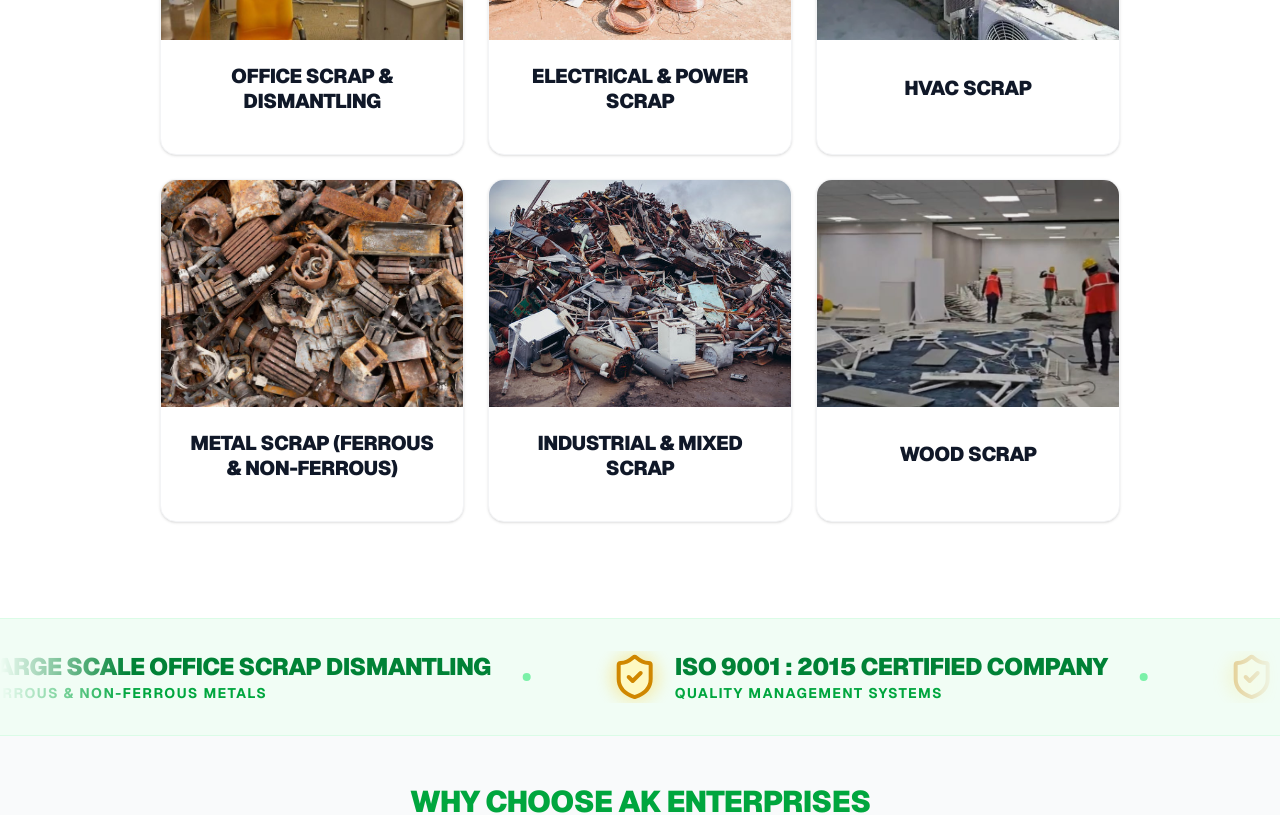
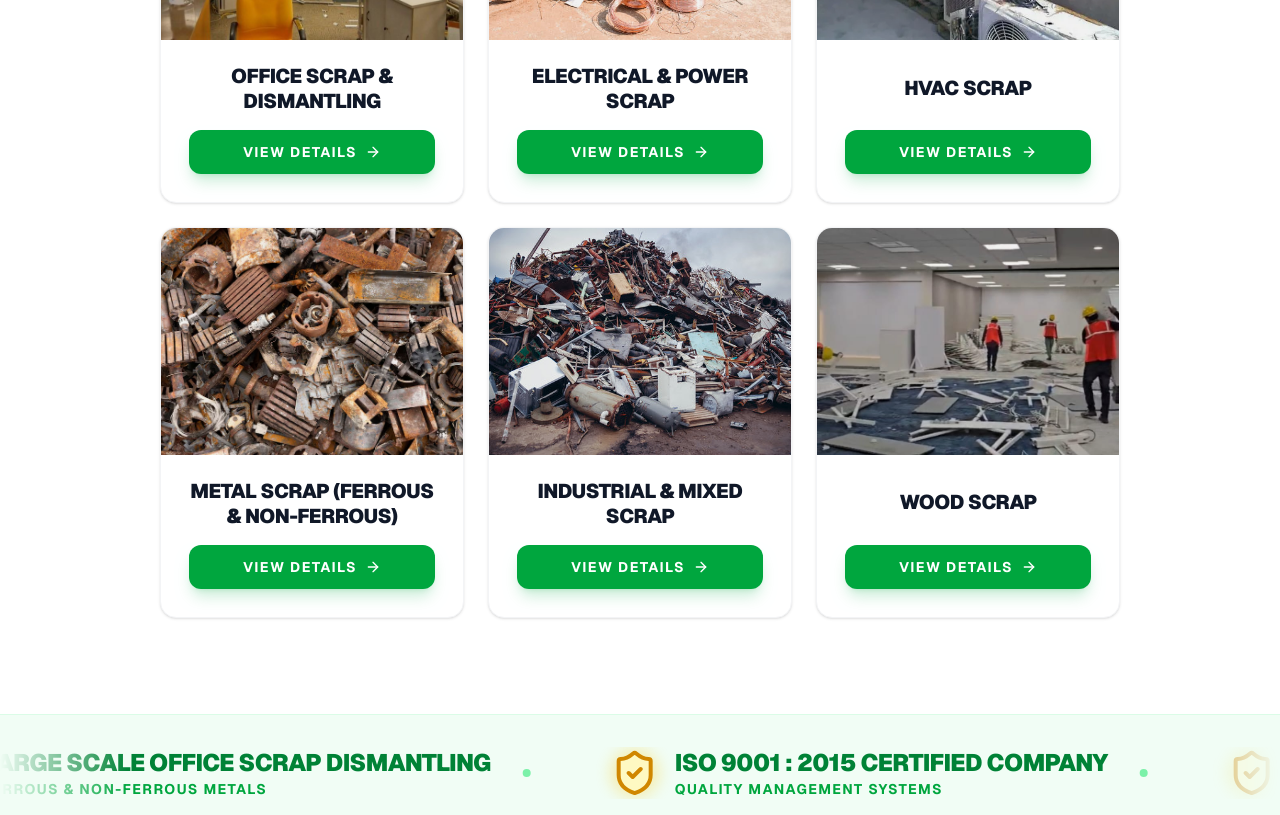
Before and after one commit to aspltechdev/ak-enterprises, a Next.js app: page / in a window 1280 px wide. Shown: the part 2020-2835 px from the top of the page. Built offline with nearby package versions, Linux system fonts and the light colour scheme.

Commit message:
Final cleanup: Remove About subpage link and specific gallery images

```diff
--- a/src/components/About.tsx
+++ b/src/components/About.tsx
@@ -144,6 +144,12 @@ export function About() {
                   </h4>
 
                   {/* Green Button */}
+                  <div className="mt-auto w-full px-1 pb-1">
+                    <div className="bg-green-600 text-white py-3 px-6 rounded-xl font-bold text-sm uppercase tracking-widest flex items-center justify-center gap-2 group-hover:bg-green-700 transition-colors shadow-lg shadow-green-600/20">
+                      View Details
+                      <ArrowRight className="w-4 h-4 group-hover:translate-x-1 transition-transform" />
+                    </div>
+                  </div>
 
                 </div>
               </Link>
--- a/src/components/Gallery.tsx
+++ b/src/components/Gallery.tsx
@@ -3,7 +3,7 @@ import Image from "next/image";
 export function Gallery() {
   const images = [
     // Gallery Items
-    "/assets/gallery/aluminium scrap2.jfif.jpeg",
+
     "/assets/gallery/copper scrap2.jfif.jpeg",
     "/assets/gallery/copper-scrap.jpg.jpeg",
     "/assets/gallery/wire.jpg.jpeg",
@@ -30,7 +30,7 @@ export function Gallery() {
     "/assets/hvac scraps/hvac.jpg",
 
     // Metal Scrap
-    "/assets/metal scraps/metal.jpg",
+
     "/assets/metal scraps/metallandscao.jpeg",
     "/assets/metal scraps/copper.jpg",
     "/assets/metal scraps/aluminimumsubpage.jpeg",
```
